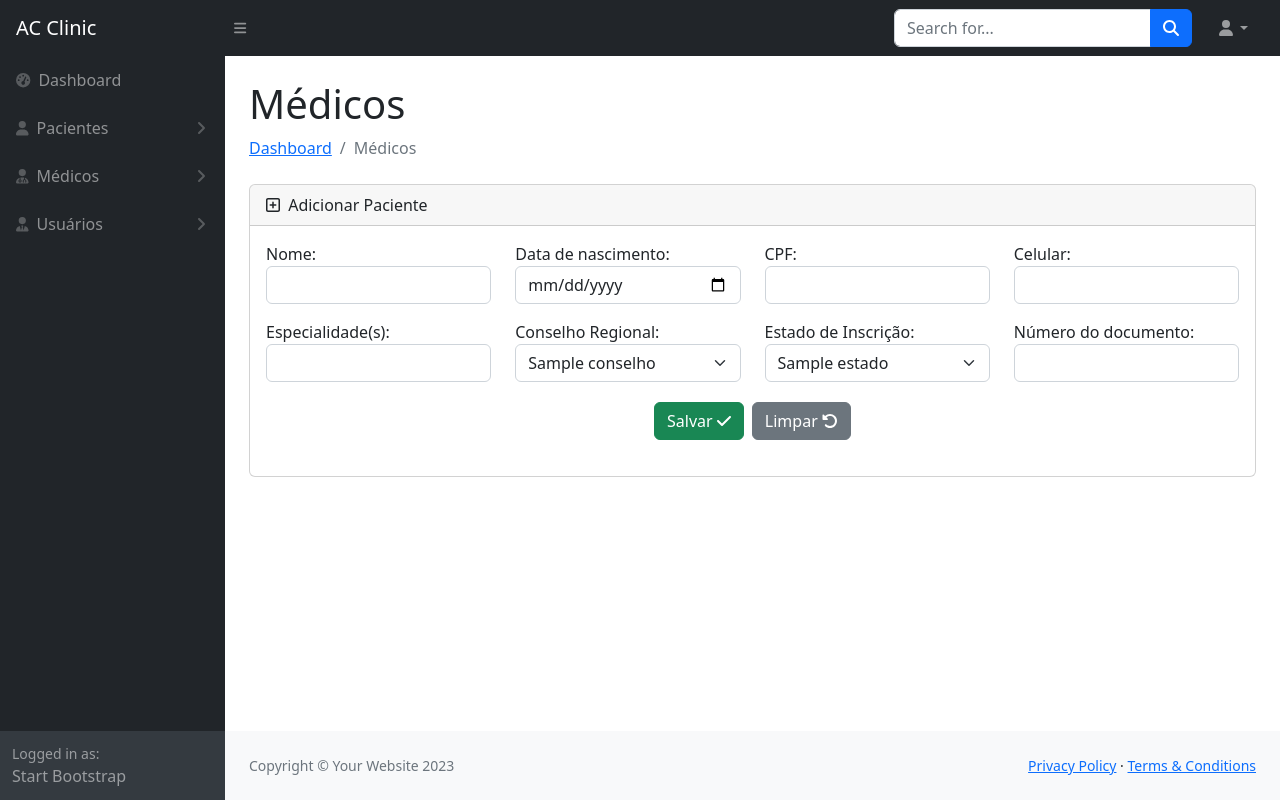
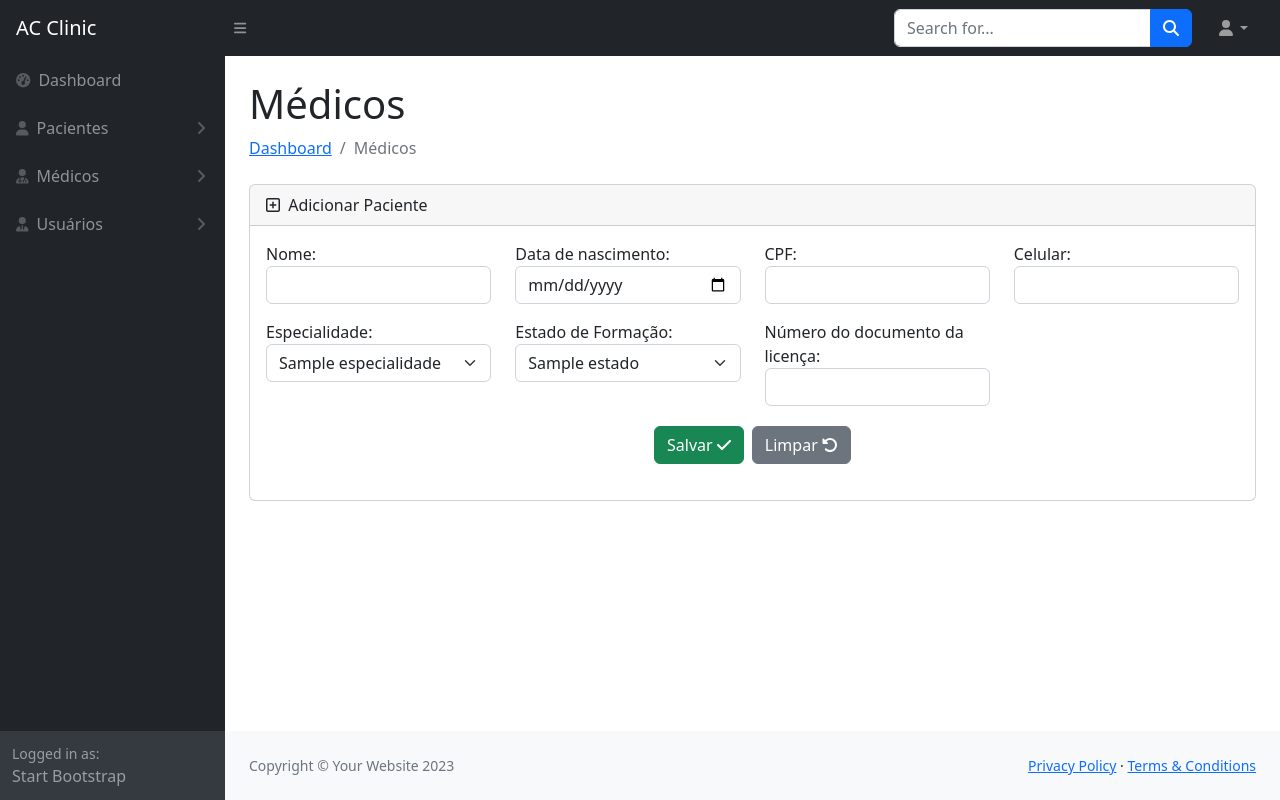
Before and after one commit to AndersonCamposs/Projeto_WEB_I, a PHP site: page /medicoAddEdit.php in a window 1280 px wide. Run offline with PHP 8.4, Linux system fonts and the light colour scheme; tables that the repository leaves empty or names only in its code hold one stand-in row (values such as "Sample post"); data that the repository does not hold is empty; some libraries are stand-ins or nearby versions.

Commit message:
Criação do controller da entidade de médicos e reestruturação do formulário

```diff
--- a/medicoAddEdit.php
+++ b/medicoAddEdit.php
@@ -1,6 +1,7 @@
 <?php
 require_once $_SERVER["DOCUMENT_ROOT"] . "/ac_clinic/model/dao/ConselhoDAO.php";
 require_once $_SERVER["DOCUMENT_ROOT"] . "/ac_clinic/model/dao/EstadoDAO.php";
+require_once $_SERVER["DOCUMENT_ROOT"] . "/ac_clinic/model/dao/EspecialidadeDAO.php";
 ?>
 
 <!DOCTYPE html>
@@ -24,40 +25,35 @@ require_once $_SERVER["DOCUMENT_ROOT"] . "/ac_clinic/model/dao/EstadoDAO.php";
                                 Adicionar Paciente
                             </div>
                             <div class="card-body">
-                                <form>
+                                <form action="./controller/medicoController.php" method="POST">
                                     <div class="row mb-3">
                                         <div class="col-3">
                                             Nome:
-                                            <input class="form-control" type="text" name="name">
+                                            <input class="form-control" type="text" name="nome">
                                         </div>
                                         <div class="col-3">
                                             Data de nascimento:
-                                            <input class="form-control" type="date" name="name">
+                                            <input class="form-control" type="date" name="dataNascimento">
                                         </div>
                                         <div class="col-3">
                                             CPF:
-                                            <input class="form-control" type="text" name="name" maxlength="11" minlength="11">
+                                            <input class="form-control" type="text" name="cpf" maxlength="11" minlength="11">
                                         </div>
                                         <div class="col-3">
                                             Celular:
-                                            <input type="text" class="form-control" maxlength="11" minlength="11">
+                                            <input class='form-control' type='text' name='celular'>
                                         </div>
                                     </div>
                                     <div class="row mb-3">
                                         <div class="col-3">
-                                            Especialidade(s):
-                                            <input type="text" class="form-control">
-                                        </div>
-                                        <div class="col-3">
-                                            Conselho Regional:
-                                            <select class='form-select' name='conselho'>
+                                            Especialidade:
+                                            <select class='form-select' name='especialidade'>
                                             <?php
-                                            $listaConselhos = ConselhoDAO::getInstance()->listAll();
-                                            var_dump($listaConselhos);
-                                            foreach ($listaConselhos as $conselho){
+                                            $listaEspecialidades = EspecialidadeDAO::getInstance()->listAll();
+                                            foreach($listaEspecialidades as $especialidade) {
                                                 echo
-                                                "<option value='".$conselho->getSigla()."'>".
-                                                    $conselho->getNome().
+                                                "<option value='".$especialidade->getId()."'>".
+                                                    $especialidade->getNome().
                                                 "</option>";
                                             }
                                             ?>
@@ -65,14 +61,13 @@ require_once $_SERVER["DOCUMENT_ROOT"] . "/ac_clinic/model/dao/EstadoDAO.php";
 
                                         </div>
                                         <div class="col-3">
-                                            Estado de Inscrição:
-
+                                            Estado de Formação:
                                             <select id="estado" name="estado" class="form-select">
                                                 <?php
                                                 $listaEstados = EstadoDAO::getInstance()->listAll();
                                                 foreach ($listaEstados as $estado) {
                                                     echo
-                                                    "<option value='".$estado->getSigla()."'>".
+                                                    "<option value='".$estado->getId()."'>".
                                                         $estado->getNome().
                                                     "</option>";
                                                 }
@@ -80,8 +75,8 @@ require_once $_SERVER["DOCUMENT_ROOT"] . "/ac_clinic/model/dao/EstadoDAO.php";
                                             </select>
                                         </div>
                                         <div class="col-3">
-                                            Número do documento:
-                                            <input type="text" class="form-control">
+                                            Número do documento da licença:
+                                            <input type="text" class="form-control" name="documentoLicenca">
                                         </div>
                                     </div>
                                     <div class="row my-3">
--- a/model/dao/ConselhoDAO.php
+++ b/model/dao/ConselhoDAO.php
@@ -18,9 +18,9 @@ class ConselhoDAO {
 
     public function insert(ConselhoVO $conselho) {
         try {
-            $sql = "INSERT INTO conselho (nome, estado)"
+            $sql = "INSERT INTO conselho (sigla, nome)"
                     . "VALUES "
-                    . "(:nome, :estado)";
+                    . "(:sigla, :nome)";
             //perceba que na linha abaixo vai precisar de um import
             $p_sql = BDPDO::getInstance()->prepare($sql);
             $p_sql->bindValue(":nome", $conselho->getNome());
@@ -34,11 +34,11 @@ class ConselhoDAO {
 
     public function update(ConselhoVO $conselho) {
         try {
-            $sql = "UPDATE conselho SET nome=:nome, estado=:estado where id=:id";
+            $sql = "UPDATE conselho SET nome=:nome, sigla=:sigla where id=:id";
             //perceba que na linha abaixo vai precisar de um import
             $p_sql = BDPDO::getInstance()->prepare($sql);
             $p_sql->bindValue(":nome", $conselho->getNome());
-            $p_sql->bindValue(":estado", $conselho->getEstado());
+            $p_sql->bindValue(":sigla", $conselho->getEstado());
 
             return $p_sql->execute();
         } catch (Exception $e) {
@@ -76,7 +76,6 @@ class ConselhoDAO {
         $obj->setId($row['id']);
         $obj->setNome($row['nome']);
         $obj->setSigla($row['sigla']);
-        $obj->setIdEstado($row['idEstado']);
 
         return $obj;
     }
--- a/model/dao/EspecialidadeDAO.php
+++ b/model/dao/EspecialidadeDAO.php
@@ -79,7 +79,7 @@ class EspecialidadeDAO {
 
     public function listAll() {
         try {
-            $sql = "SELECT * FROM especialidade ";
+            $sql = "SELECT * FROM especialidade ORDER BY nome";
             $p_sql = BDPDO::getInstance()->prepare($sql);
 
             $p_sql->execute();
--- /dev/null
+++ b/model/dao/MedicoDAO.php
@@ -0,0 +1,6 @@
+<?php
+
+class MedicoDAO {
+
+
+}
--- a/model/vo/ConselhoVO.php
+++ b/model/vo/ConselhoVO.php
@@ -4,7 +4,6 @@ class ConselhoVO {
     private $id;
     private $sigla;
     private $nome;
-    private $idEstado;
 
     public function getId() {
         return $this->id;
@@ -12,10 +11,6 @@ class ConselhoVO {
 
     public function getNome() {
         return $this->nome;
-    }
-
-    public function getIdEstado() {
-        return $this->estado;
     }
 
     public function getSigla() {
@@ -33,8 +28,4 @@ class ConselhoVO {
     public function setSigla($sigla): void {
         $this->sigla = $sigla;
     }
-
-    public function setIdEstado($idEstado): void {
-        $this->idEstado = $idEstado;
-    }
 }
--- a/model/vo/EspecialidadeVO.php
+++ b/model/vo/EspecialidadeVO.php
@@ -3,20 +3,34 @@
 class EspecialidadeVO {
     private $id;
     private $nome;
+    private $idConselho;
 
     public function getId() {
         return $this->id;
     }
 
-    public function setId($id) {
-        $this->id = $id;
-    }
 
     public function getNome() {
         return $this->nome;
     }
 
+
+    public function getIdConselho() {
+        return $this->idConselho;
+    }
+
+
+    public function setId($id) {
+        $this->id = $id;
+    }
+
     public function setNome($nome) {
         $this->nome = $nome;
     }
+
+    public function setIdConselho($idConselho): void {
+        $this->idConselho = $idConselho;
+    }
+
+
 }
```
Also changed, not shown: controller/medicoController.php (added, +28 -0 lines), medicoList.php (+6 -3 lines), model/vo/MedicoVO.php (+11 -10 lines).
